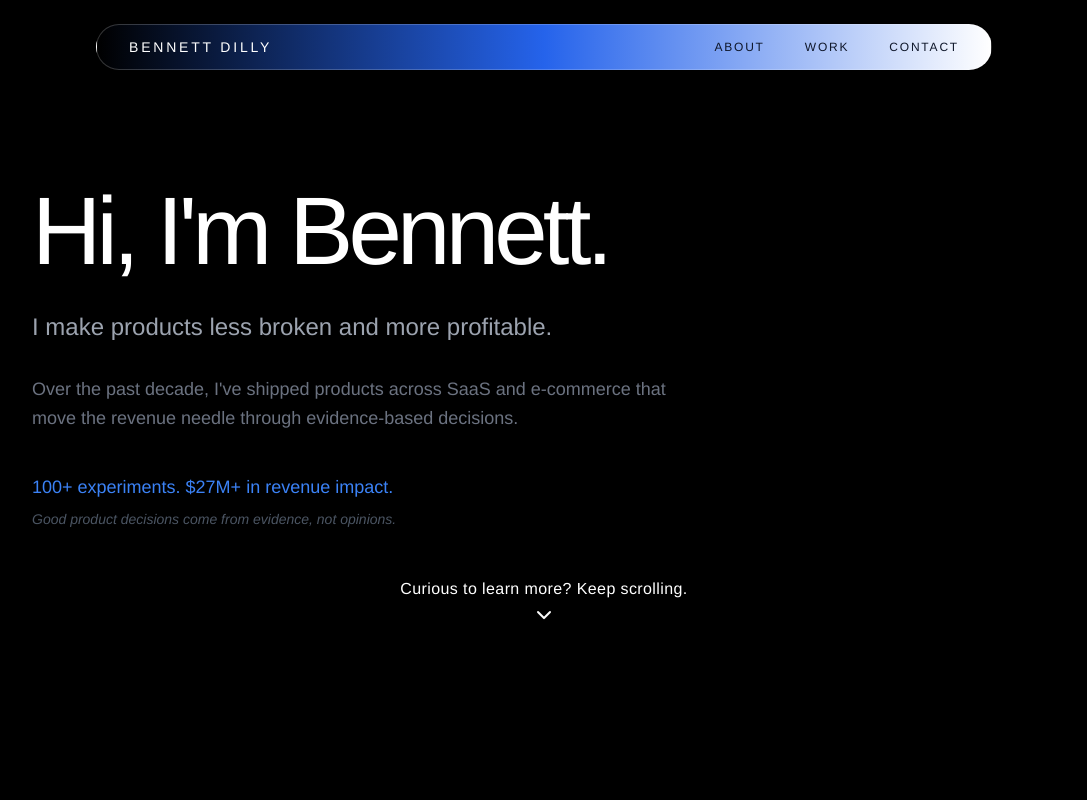
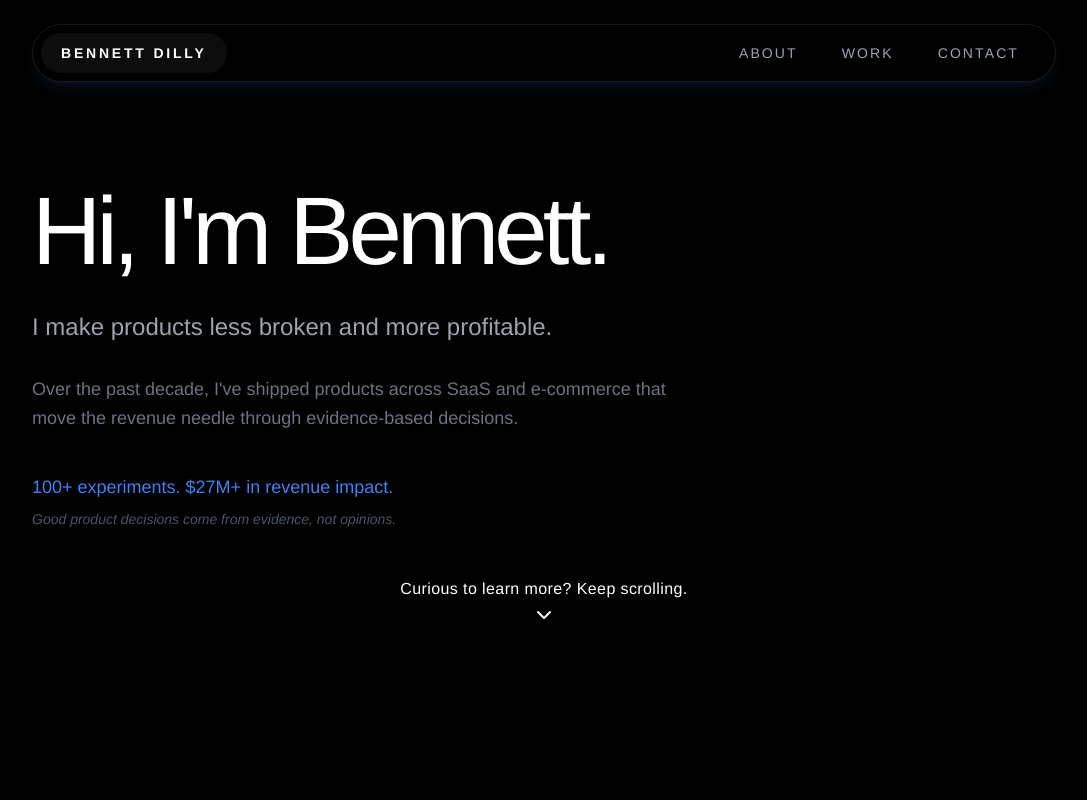
Before and after one commit to mrbdilly/portfolio, a React (Vite) app: page / in a window 1280 px wide. Shown: the top 800 px of the page, without its empty margins (96-1183 px from the left). Built offline with nearby package versions, Linux system fonts and the light colour scheme.

Commit message:
Update App.tsx
- Nav UI changes
- Small copy change ("Work" section)

```diff
--- a/src/App.tsx
+++ b/src/App.tsx
@@ -1,5 +1,8 @@
 import React, { useState, useEffect, useRef } from 'react';
 import { Menu, X, Linkedin, ChevronDown, ExternalLink } from 'lucide-react';
+
+// Helper for Tailwind class merging
+const cn = (...classes: any[]) => classes.filter(Boolean).join(' ');
 
 export default function PMPortfolio() {
   const [mobileMenuOpen, setMobileMenuOpen] = useState(false);
@@ -7,15 +10,22 @@ export default function PMPortfolio() {
   const [selectedProject, setSelectedProject] = useState(null);
   const [navVisible, setNavVisible] = useState(true);
   const [lastScrollY, setLastScrollY] = useState(0);
+  const [hoveredLink, setHoveredLink] = useState<string | null>(null);
 
-  // FEATURE FLAG: Toggle to true when Product Playground is ready
   const SHOW_PLAYGROUND = false;
 
-  // 1. Precision Scroll-Hide Logic (10px Trigger to avoid overlap)
+  const navLinks = [
+    { label: "ABOUT", href: "#about" },
+    { label: "WORK", href: "#work" },
+    { label: "CONTACT", href: "#contact" },
+  ];
+
+  // 1. Precision Scroll-Hide Logic (10px Trigger)
   useEffect(() => {
     const controlNavbar = () => {
       if (typeof window !== 'undefined') {
         const currentScrollY = window.scrollY;
+        // Hides nav if scrolling down and past 10px
         if (currentScrollY > lastScrollY && currentScrollY > 10) {
           setNavVisible(false);
         } else {
@@ -28,7 +38,7 @@ export default function PMPortfolio() {
     return () => window.removeEventListener('scroll', controlNavbar);
   }, [lastScrollY]);
 
-  // 2. Global Styling & Drawer Body-Lock
+  // 2. Global Styling & Body Lock
   useEffect(() => {
     document.body.style.fontFamily = '"Helvetica Neue", Helvetica, Arial, sans-serif';
     document.body.style.backgroundColor = '#000000';
@@ -41,14 +51,16 @@ export default function PMPortfolio() {
     }
   }, [selectedWork, selectedProject]);
 
-  const scrollToSection = (id) => {
-    const element = document.getElementById(id);
+  const scrollToSection = (e: React.MouseEvent, id: string) => {
+    e.preventDefault();
+    const targetId = id.replace('#', '');
+    const element = document.getElementById(targetId);
     element?.scrollIntoView({ behavior: 'smooth' });
     setMobileMenuOpen(false);
   };
 
   // 3. Count-up Metric Component
-  const CountUpMetric = ({ item, delay }) => {
+  const CountUpMetric = ({ item, delay }: { item: any, delay: number }) => {
     const [count, setCount] = useState(0);
     const [hasAnimated, setHasAnimated] = useState(false);
     const elementRef = useRef(null);
@@ -84,7 +96,7 @@ export default function PMPortfolio() {
       return () => observer.disconnect();
     }, [hasAnimated, item.metric, delay]);
 
-    const formatCount = (val) => {
+    const formatCount = (val: number) => {
       const metricStr = item.metric;
       if (metricStr.includes('$') && metricStr.includes('M')) return `$${val.toFixed(0)}M+`;
       if (metricStr.includes('M')) return `${val.toFixed(0)}M+`;
@@ -101,7 +113,7 @@ export default function PMPortfolio() {
     );
   };
 
-  // 4. FULL DATA ASSETS (NOT REDUCED)
+  // 4. FULL DATA ASSETS
   const achievements = [
     { metric: '100+', label: 'Experiments', detail: 'A/B tests on onboarding & engagement' },
     { metric: '$27M+', label: 'Revenue Impact', detail: 'JustAnswer + Parallels combined' },
@@ -147,31 +159,70 @@ export default function PMPortfolio() {
   return (
     <div className="min-h-screen bg-black text-white selection:bg-blue-500/30">
 
-      {/* 5. Minimalist Nav - Black-Blue-White Gradient */}
-      <nav className={`fixed left-1/2 -translate-x-1/2 w-[90%] max-w-4xl z-50 transition-all duration-500 ease-in-out ${navVisible ? 'top-6' : '-top-24'}`}>
-        <div className="bg-gradient-to-r from-black via-blue-600 to-white backdrop-blur-xl border border-white/20 rounded-full px-8 py-3 shadow-2xl flex items-center justify-between">
-          <div className="text-sm font-medium tracking-[0.2em] text-white uppercase">Bennett Dilly</div>
+      {/* 5. INTEGRATED NAV UI (YOUR NEW LOGIC) */}
+      <nav className={cn(
+        "fixed left-1/2 -translate-x-1/2 z-50 w-[calc(100%-3rem)] max-w-5xl transition-all duration-500 ease-in-out",
+        navVisible ? "top-6" : "-top-24"
+      )}>
+        <div className="nav-gradient rounded-full px-2 py-2 shadow-lg shadow-blue-500/10 border border-white/10">
+          <div className="flex items-center justify-between">
+            {/* Logo/Name */}
+            <a
+              href="#"
+              className="flex items-center gap-3 rounded-full bg-white/5 backdrop-blur-sm px-5 py-2.5 transition-all duration-300 hover:bg-white/10"
+            >
+              <span className="font-semibold tracking-[0.2em] text-sm text-white">
+                BENNETT DILLY
+              </span>
+            </a>
 
-          <div className="hidden md:flex items-center gap-10">
-            {['About', 'Work', 'Contact'].map((item) => (
-              <button
-                key={item}
-                onClick={() => scrollToSection(item.toLowerCase())}
-                className="relative text-xs font-light text-slate-900 hover:text-blue-800 transition-colors group tracking-[0.15em] uppercase"
-              >
-                {item}
-                <span className="absolute -bottom-1 left-0 w-0 h-px bg-slate-900 transition-all duration-300 group-hover:w-full"></span>
-              </button>
-            ))}
+            {/* Navigation Links */}
+            <div className="hidden md:flex items-center gap-1 pr-2">
+              {navLinks.map((link) => (
+                <a
+                  key={link.label}
+                  href={link.href}
+                  onClick={(e) => scrollToSection(e, link.href)}
+                  className={cn(
+                    "relative px-5 py-2.5 text-sm font-light tracking-[0.15em] transition-all duration-300",
+                    hoveredLink === link.label ? "text-white" : "text-gray-400 hover:text-white"
+                  )}
+                  onMouseEnter={() => setHoveredLink(link.label)}
+                  onMouseLeave={() => setHoveredLink(null)}
+                >
+                  {link.label}
+                  <span
+                    className={cn(
+                      "absolute bottom-1.5 left-1/2 -translate-x-1/2 h-px bg-white transition-all duration-300",
+                      hoveredLink === link.label ? "w-6" : "w-0"
+                    )}
+                  />
+                </a>
+              ))}
+            </div>
+
+            {/* Mobile Toggle */}
+            <button className="md:hidden text-white pr-4" onClick={() => setMobileMenuOpen(!mobileMenuOpen)}>
+               {mobileMenuOpen ? <X size={20} /> : <Menu size={20} />}
+            </button>
           </div>
+        </div>
 
-          <button className="md:hidden text-white" onClick={() => setMobileMenuOpen(!mobileMenuOpen)}>
-            {mobileMenuOpen ? <X size={20} /> : <Menu size={20} />}
-          </button>
-        </div>
+        {/* Mobile Dropdown */}
+        {mobileMenuOpen && (
+          <div className="absolute top-16 left-0 right-0 bg-black/95 backdrop-blur-xl border border-white/10 rounded-3xl p-8 animate-in fade-in zoom-in-95 duration-300">
+            <div className="flex flex-col gap-6">
+              {navLinks.map((link) => (
+                <button key={link.label} onClick={(e) => scrollToSection(e, link.href)} className="text-left text-sm font-medium text-white uppercase tracking-widest">
+                  {link.label}
+                </button>
+              ))}
+            </div>
+          </div>
+        )}
       </nav>
 
-      {/* 6. Hero Section with White Teaser CTA */}
+      {/* 6. Hero Section */}
       <section className="pt-16 md:pt-20 pb-16 px-6 min-h-screen flex flex-col justify-center">
         <div className="max-w-5xl mx-auto w-full">
           <div className="max-w-3xl">
@@ -185,8 +236,9 @@ export default function PMPortfolio() {
           </div>
         </div>
 
+        {/* White Teaser CTA */}
         <div className="w-full flex justify-center mt-12">
-          <button onClick={() => scrollToSection('about')} className="flex flex-col items-center gap-2 text-white hover:text-blue-400 transition-colors group">
+          <button onClick={(e) => scrollToSection(e, '#about')} className="flex flex-col items-center gap-2 text-white hover:text-blue-400 transition-colors group">
             <span className="text-sm md:text-base font-light tracking-wide">Curious to learn more? Keep scrolling.</span>
             <ChevronDown size={24} className="animate-bounce" />
           </button>
@@ -211,7 +263,7 @@ export default function PMPortfolio() {
         </div>
       </section>
 
-      {/* 8. Work Section - Drawer Trigger */}
+      {/* 8. Work Section (Side-Peek Trigger) */}
       <section id="work" className="py-24 px-6 border-t border-white/5">
         <div className="max-w-5xl mx-auto lg:px-0">
           <h2 className="text-xs uppercase tracking-[0.3em] text-gray-600 mb-16 font-medium">Work</h2>
@@ -219,14 +271,14 @@ export default function PMPortfolio() {
             {caseStudies.map((study, index) => (
               <div
                 key={index}
-                onClick={() => setSelectedWork(study)}
+                onClick={() => setSelectedWork(study as any)}
                 className="group cursor-pointer border-l border-white/5 pl-8 hover:border-blue-500 transition-all duration-500"
               >
                 <div className="text-gray-600 font-bold tracking-tighter text-2xl mb-6 uppercase group-hover:text-white transition-colors">{study.company}</div>
                 <h3 className="text-2xl font-light mb-4 text-gray-200 group-hover:text-blue-500 transition-colors">{study.title}</h3>
                 <p className="text-gray-500 font-light leading-relaxed mb-6">{study.description}</p>
                 <div className="text-xs font-bold text-blue-500 tracking-[0.2em] uppercase flex items-center gap-2">
-                  EXPLORE CASE STUDY <ExternalLink size={12} />
+                  LEARN MORE <ExternalLink size={12} />
                 </div>
               </div>
             ))}
@@ -246,39 +298,21 @@ export default function PMPortfolio() {
               <button onClick={() => setSelectedWork(null)} className="flex items-center gap-2 text-gray-500 hover:text-white mb-12 transition-colors uppercase text-[10px] tracking-[0.3em] font-bold">
                 <X size={16} /> Close Case Study
               </button>
-              <div className="text-blue-500 text-xs font-bold tracking-[0.4em] mb-4 uppercase">{selectedWork.company}</div>
-              <h2 className="text-3xl md:text-5xl font-light mb-10 leading-tight">{selectedWork.title}</h2>
+              <div className="text-blue-500 text-xs font-bold tracking-[0.4em] mb-4 uppercase">{(selectedWork as any).company}</div>
+              <h2 className="text-3xl md:text-5xl font-light mb-10 leading-tight">{(selectedWork as any).title}</h2>
               <div className="space-y-10 text-gray-400 font-light leading-relaxed text-lg">
                 <div className="p-8 bg-blue-500/5 border border-blue-500/20 rounded-xl">
                   <div className="text-xs text-blue-500 font-bold uppercase tracking-widest mb-2">Key Impact</div>
-                  <div className="text-2xl text-white font-light">{selectedWork.metrics}</div>
+                  <div className="text-2xl text-white font-light">{(selectedWork as any).metrics}</div>
                 </div>
-                <p className="whitespace-pre-line">{selectedWork.fullContent}</p>
+                <p className="whitespace-pre-line">{(selectedWork as any).fullContent}</p>
               </div>
             </div>
           )}
         </div>
       </div>
 
-      {/* 10. Product Playground (Hidden Logic) */}
-      {SHOW_PLAYGROUND && (
-        <section id="playground" className="py-24 px-6 border-t border-white/5">
-          <div className="max-w-5xl mx-auto">
-            <h2 className="text-xs uppercase tracking-[0.3em] text-gray-600 mb-16 font-medium">Product Playground</h2>
-            <div className="grid md:grid-cols-3 gap-10">
-              {sideProjects.map((p, i) => (
-                <div key={i} onClick={() => setSelectedProject(p)} className="cursor-pointer group">
-                  <div className="aspect-video bg-white/5 mb-6 rounded-sm border border-white/5 group-hover:border-blue-500/30 transition-all"></div>
-                  <h3 className="text-lg font-medium mb-2 text-slate-200 group-hover:text-blue-500">{p.title}</h3>
-                  <p className="text-sm text-slate-500 font-light">{p.subtitle}</p>
-                </div>
-              ))}
-            </div>
-          </div>
-        </section>
-      )}
-
-      {/* 11. Contact Section */}
+      {/* 10. Contact Section */}
       <section id="contact" className="py-32 px-6 border-t border-white/5">
         <div className="max-w-5xl mx-auto">
           <h2 className="text-xs uppercase tracking-[0.3em] text-gray-600 mb-12 font-medium">Contact</h2>
@@ -295,7 +329,7 @@ export default function PMPortfolio() {
         </div>
       </section>
 
-      {/* 12. Footer */}
+      {/* 11. Footer */}
       <footer className="py-16 px-6 border-t border-white/5">
         <div className="max-w-5xl mx-auto text-gray-700 text-[10px] tracking-[0.4em] uppercase font-medium">
           © 2026 BENNETT DILLY
```
